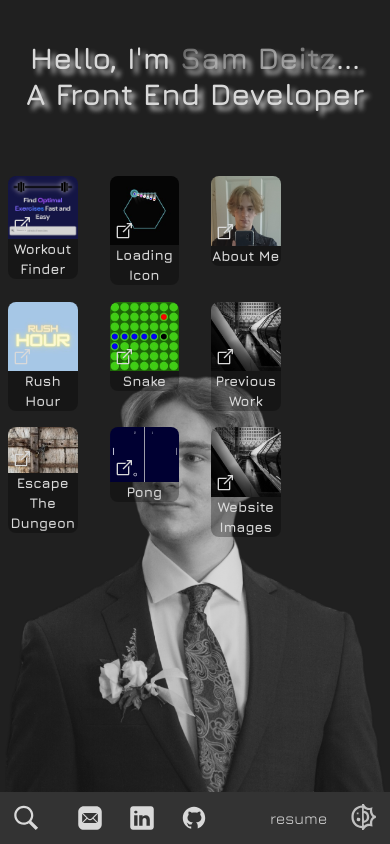
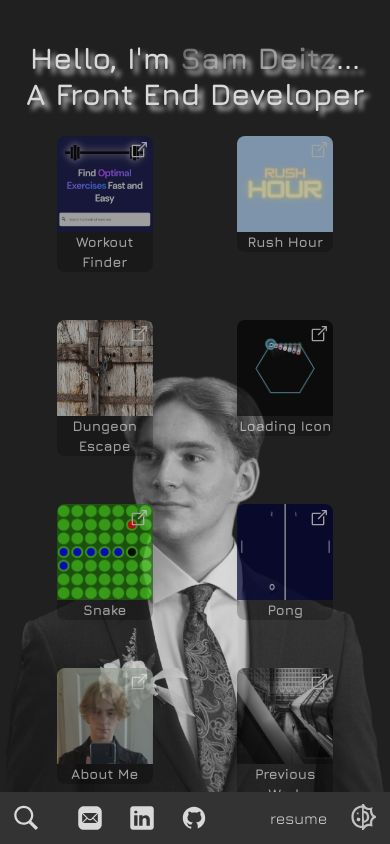
Before and after one commit to samdeitz/personal-portfolio, a React (Vite) app: page / in a window 390 px wide. Shown: the top 844 px of the page. Built offline with nearby package versions, Linux system fonts and the light colour scheme.

Commit message:
fixed desktop app responsivity

```diff
--- a/src/appInfo.js
+++ b/src/appInfo.js
@@ -23,7 +23,7 @@ let projects = {
     },
     app3 : {
         id: 3,
-        title: "Escape The Dungeon",
+        title: "Dungeon Escape",
         appImageSrc: "",
         desktopImageSrc: "../assets/door.jpg",
         position: "",
--- a/src/components/Card.jsx
+++ b/src/components/Card.jsx
@@ -9,12 +9,10 @@ const Card = ( props ) => {
 
     return (
 
-        <VBox {...props} className={`project-app h-fit hover:animate-shake cursor-pointer ${props.className}`}>
-            <div className="relative">
-                <img className="w-5 absolute bottom-1 left-1" src={isDark ? openWhite : openBlack} />
-                <img className="object-cover block rounded-t-lg" src={props.imgsrc} />
-            </div>
-            <h3 className={`text-center font-bold ${isDark ? " bg-[rgba(0,0,0,0.3)]" : "bg-[rgba(255,255,255,0.3)]"}  rounded-b-lg`}>{props.apptitle}</h3>
+        <VBox {...props} className={`transition-all duration-1000 relative project-app h-fit hover:animate-shake cursor-pointer ${props.className}`}>
+            <img className="w-5 absolute top-3 right-3" src={isDark ? openWhite : openBlack} />
+            <img className="@max-lg:w-24 w-35 sm rounded-t-lg" src={props.imgsrc} />
+            <h3 className={`@max-lg:w-24 w-35 text-center font-bold ${isDark ? " bg-[rgba(0,0,0,0.3)]" : "bg-[rgba(255,255,255,0.3)]"}  rounded-b-lg`}>{props.apptitle}</h3>
         </VBox>
     )
 }
--- a/src/components/Desktop.jsx
+++ b/src/components/Desktop.jsx
@@ -1,5 +1,6 @@
 import Card from "./Card.jsx";
 import apps from "../appInfo.js";
+import HBox from "./ui/HBox.jsx";
 import { useApp } from "../AppContext.js";
 import { useTheme } from "../ThemeProvider.jsx";
 
@@ -8,26 +9,51 @@ const appImages = import.meta.glob("../assets/*.jpg", {eager: true});
 
 const Desktop = () => {
     const { openApp } = useApp();
-    const { isDark } = useTheme();
 
     return (
-        <div className="
-        mb-15
-        grid
-        grid-cols-4
-        grid-rows-3
-        w-full
+        // <div className="
+        // mb-15
+        // grid
+        // grid-cols-4
+        // grid-rows-3
+        // w-full
+        // transition-all
+        // duration-1000
+        // ease-in-out
+        // 2xl:pl-40
+        // xl:pl-30
+        // lg:pl-20
+        // md:pl-10
+        // text-md
+        // @max-md:text-sm
+        // mt-10
+        // gap-x-4
+        // z-98
+        // ">
+        //     {
+        //         Object.values(apps).map((a) => {
+        //             return <Card key={a.id} className={`${a.position}`} apptitle={a.title} onClick={() => openApp(`app${a.id}`)} imgsrc={appImages[a.desktopImageSrc]?.default}/>
+        //         })
+        //     }
+        // </div>
+
+
+
+        <HBox className="
+            flex-wrap
+            @max-[78rem]:justify-between
+            @max-[78rem]:m-auto
+            w-3/4
+            h-100vh
             transition-all
             duration-1000
             ease-in-out
-        2xl:pl-40
-        xl:pl-30
-        lg:pl-20
-        md:pl-10
             text-md
             @max-md:text-sm
-        mt-10
-        gap-x-4
+            mt-20
+            ml-10
+            pb-20
+            gap-8
             z-98
             ">
             {
@@ -35,7 +61,7 @@ const Desktop = () => {
                     return <Card key={a.id} className={`${a.position}`} apptitle={a.title} onClick={() => openApp(`app${a.id}`)} imgsrc={appImages[a.desktopImageSrc]?.default}/>
                 })
             }
-        </div>
+        </HBox>
     )
 }
 
--- a/src/components/LandingSection.jsx
+++ b/src/components/LandingSection.jsx
@@ -9,7 +9,7 @@ const LandingSection = () => {
     const { isDark } = useTheme();
 
     return (
-        <VBox className="@container overflow-y-scroll items-center hide-scrollbar">
+        <VBox className="@container overflow-y-scroll hide-scrollbar">
 
             <Header />
             <Desktop />
@@ -20,6 +20,7 @@ const LandingSection = () => {
             bottom-0
             max-h-[100vh]
             overflow-none
+            aspect-auto
             "/>
         </VBox>
     )
--- a/src/index.css
+++ b/src/index.css
@@ -11,6 +11,10 @@
     body {
         font-family: 'Jura', 'sans-serif';
         animation: fadeIn 3s;
+    }
+
+    img {
+        aspect-ratio: 1 / 1;
     }
 
     body.dark {
@@ -29,7 +33,7 @@
     }
 
     .project-app {
-        @apply hover-over p-2 flex-nowrap rounded-lg max-w-30;
+        @apply hover-over p-2 flex-nowrap rounded-lg hover:opacity-100 opacity-70;
     }
 
     .title-gradient.dark {
```
Also changed, not shown: 5 other files (tests, documents, lock files or other folders). Lines whose indentation alone changed are shown as unchanged.
